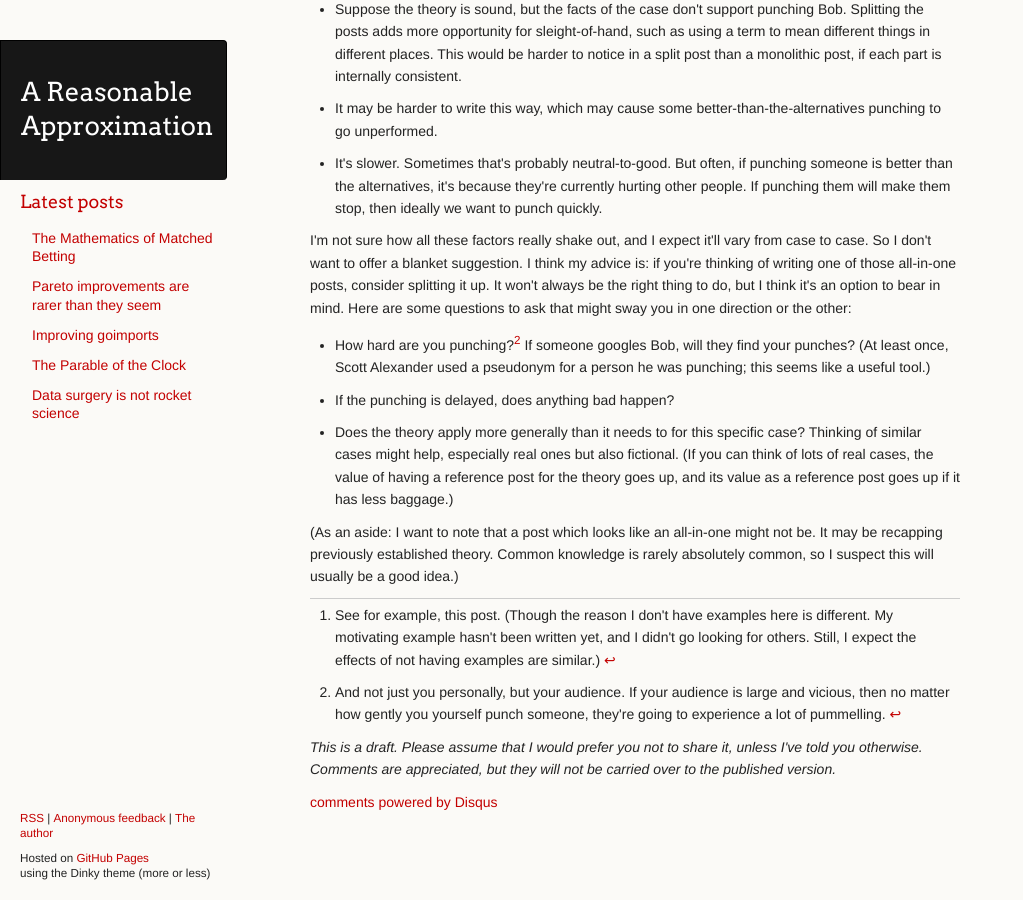
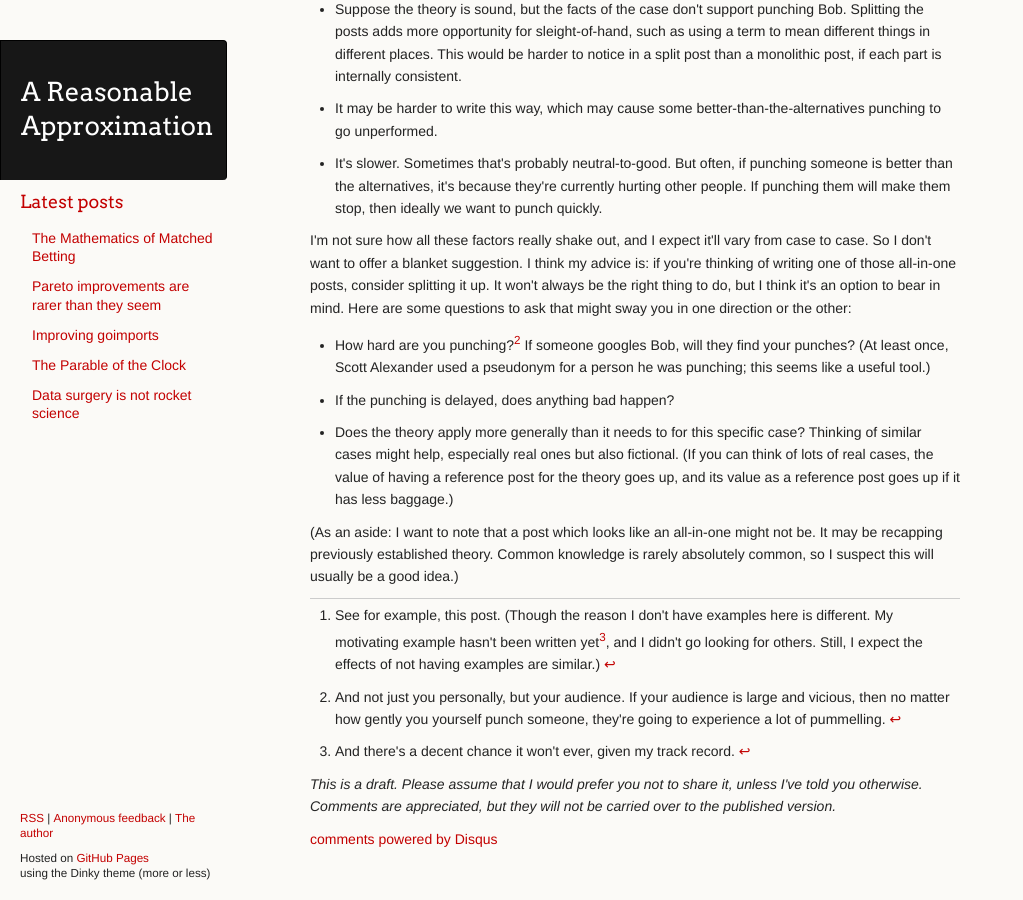
Before and after one commit to ChickenProp/chickenprop.github.com, a Jekyll site: the page built from drafts/why-im-punching-you.md, in a window 1280 px wide and 900 px high, scrolled down 1557 px. Shown: the whole window, without its empty margins (0-1023 px from the left). Built offline with Jekyll 4.4.1, drawn with Linux system fonts in a browser that asks for light colours; nearby versions of some CDN libraries; comment, search, counter and statistics services are not loaded.

Commit message:
editing.

```diff
--- a/drafts/why-im-punching-you.md
+++ b/drafts/why-im-punching-you.md
@@ -41,7 +41,9 @@ However, I don't think this is always unambiguously a good thing. There are some
 
 * The initial post is likely to be drier, less compelling, without concrete examples.[^examples] And perhaps harder to evaluate, especially for less abstract thinkers.
 
-[^examples]: See for example, this post. (Though the reason I don't have examples here is different. My motivating example hasn't been written yet, and I didn't go looking for others. Still, I expect the effects of not having examples are similar.)
+[^examples]: See for example, this post. (Though the reason I don't have examples here is different. My motivating example hasn't been written yet[^motivating], and I didn't go looking for others. Still, I expect the effects of not having examples are similar.)
+
+[^motivating]: And there's a decent chance it won't ever, given my track record.
 
 * You can't really remove the initial post from its context of "Alice thinks we should punch Bob". You can hide that context, but that doesn't remove its influence. For example, if there are cases similar to Bob's that would be covered by the same theory, Alice's post is likely to gloss over the parts of the theory that relate to them-but-not-Bob, and to focus too much on the parts that relate to Bob-but-not-them.
 
```
